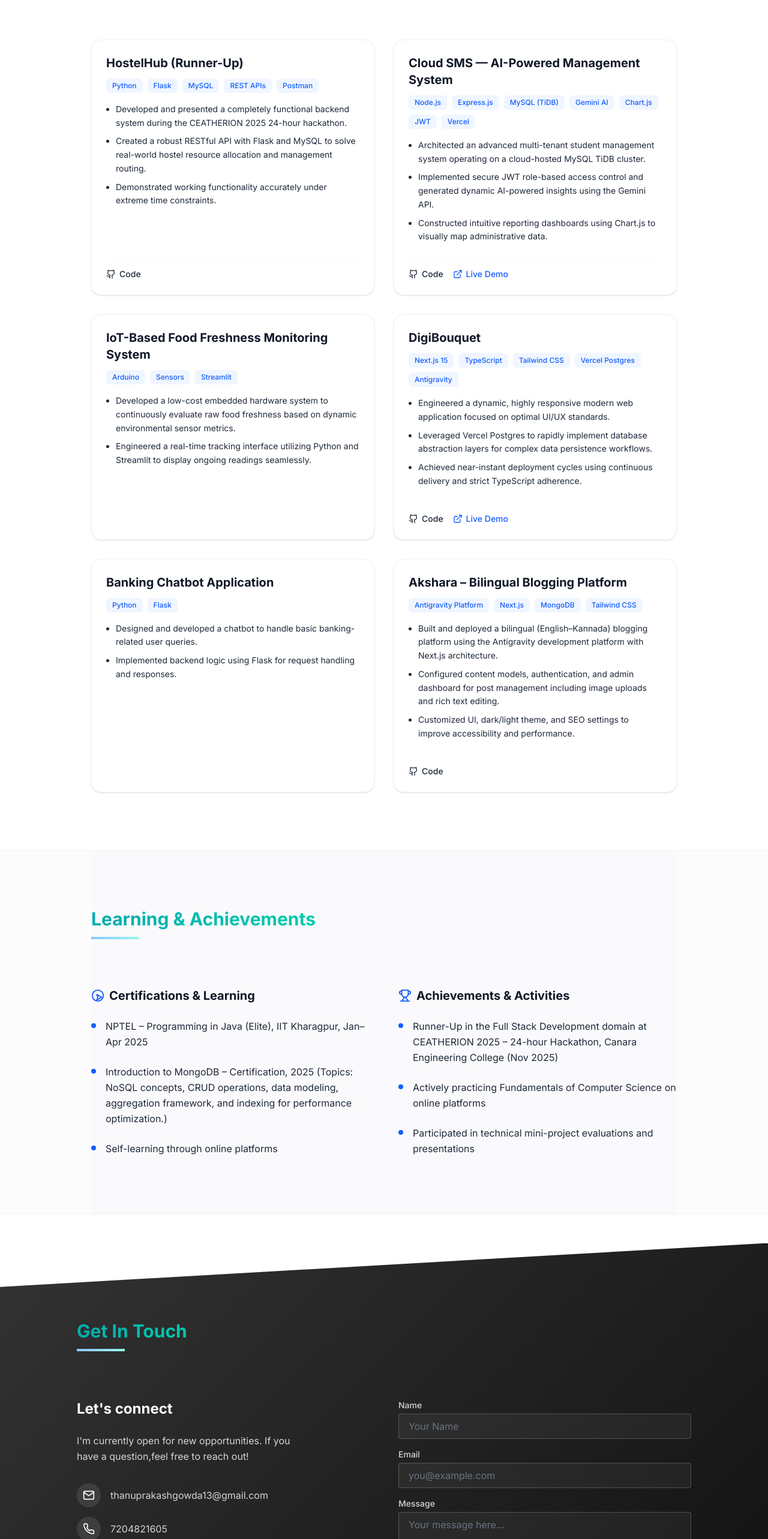
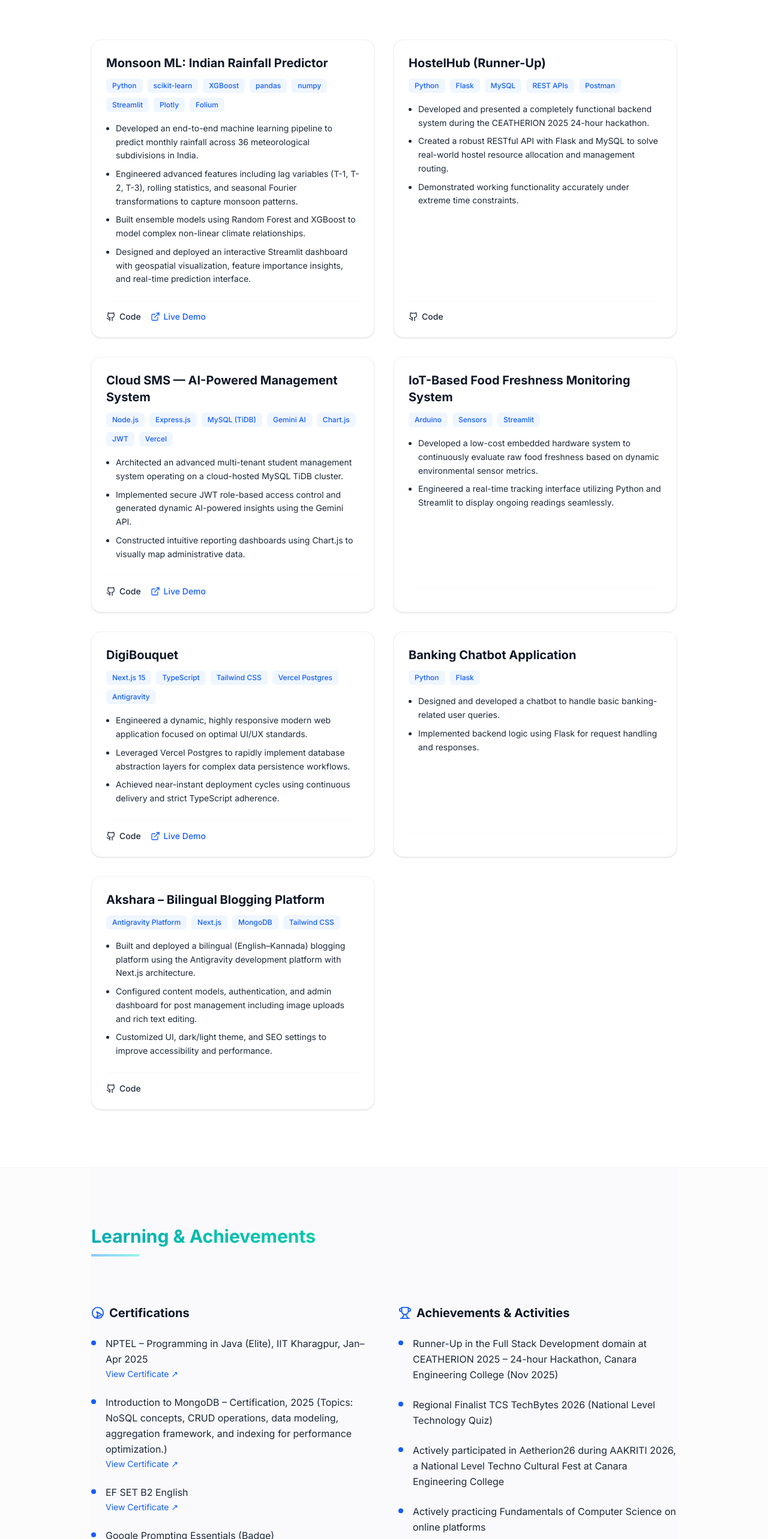
Before and after one commit to Thanuprakashgowda/PersonalPortfolio, a Next.js app: page / in a window 1280 px wide. Shown: the part 3425-5991 px from the top of the page at 60% size. Built offline with nearby package versions, Linux system fonts and the light colour scheme.

Commit message:
Update portfolio components and project data

```diff
--- a/src/components/sections/CertificationsSection.tsx
+++ b/src/components/sections/CertificationsSection.tsx
@@ -12,20 +12,27 @@ export default function CertificationsSection() {
         <div>
           <h3 className="text-xl font-bold text-gray-900 mb-6 flex items-center gap-2">
             <svg xmlns="http://www.w3.org/2000/svg" width="22" height="22" className="text-blue-600" viewBox="0 0 24 24" fill="none" stroke="currentColor" strokeWidth="2" strokeLinecap="round" strokeLinejoin="round"><path d="M12 15l-2 5l9-5l-9-5l2 5z"></path><circle cx="12" cy="12" r="10"></circle></svg>
-            Certifications & Learning
+            Certifications
           </h3>
           <ul className="space-y-6">
             {certifications.map((cert, index) => (
               <li key={index} className="flex gap-4 items-start">
                 <span className="w-2 h-2 rounded-full bg-blue-600 mt-2 flex-shrink-0"></span>
-                <span className="text-gray-800 leading-relaxed">{cert}</span>
+                <span className="text-gray-800 leading-relaxed flex flex-col">
+                  <span>{cert.name}</span>
+                  {cert.link && (
+                    <a href={cert.link} target="_blank" rel="noopener noreferrer" className="text-blue-600 hover:text-blue-800 text-sm hover:underline mt-0.5">
+                      View Certificate ↗
+                    </a>
+                  )}
+                </span>
               </li>
             ))}
           </ul>
         </div>
 
         <div>
-           <h3 className="text-xl font-bold text-gray-900 mb-6 flex items-center gap-2">
+          <h3 className="text-xl font-bold text-gray-900 mb-6 flex items-center gap-2">
             <svg xmlns="http://www.w3.org/2000/svg" width="22" height="22" className="text-blue-600" viewBox="0 0 24 24" fill="none" stroke="currentColor" strokeWidth="2" strokeLinecap="round" strokeLinejoin="round"><path d="M6 9H4.5a2.5 2.5 0 0 1 0-5H6"></path><path d="M18 9h1.5a2.5 2.5 0 0 0 0-5H18"></path><path d="M4 22h16"></path><path d="M10 14.66V17c0 .55-.47.98-.97 1.21C7.85 18.75 7 20.24 7 22"></path><path d="M14 14.66V17c0 .55.47.98.97 1.21C16.15 18.75 17 20.24 17 22"></path><path d="M18 2H6v7a6 6 0 0 0 12 0V2Z"></path></svg>
             Achievements & Activities
           </h3>
--- a/src/components/sections/ContactSection.tsx
+++ b/src/components/sections/ContactSection.tsx
@@ -13,9 +13,9 @@ export default function ContactSection() {
 
         <div className="grid md:grid-cols-2 gap-12 mt-12">
           <div>
-            <h3 className="text-2xl font-bold text-white mb-6">Let's connect</h3>
+            <h3 className="text-2xl font-bold text-white mb-6">Let&apos;s connect</h3>
             <p className="text-gray-300 mb-8 max-w-sm leading-relaxed">
-              I'm currently open for new opportunities. If you have a question,feel free to reach out!
+              I&apos;m currently open for new opportunities. If you have a question,feel free to reach out!
             </p>
 
           <div className="space-y-4">
--- a/src/components/sections/HeroSection.tsx
+++ b/src/components/sections/HeroSection.tsx
@@ -17,7 +17,7 @@ export default function HeroSection() {
           </h2>
 
           <p className="text-lg text-white/80 leading-relaxed max-w-xl md:max-w-2xl mt-8 whitespace-pre-line">
-            I'm an <strong>{role}</strong>. <br /><br />
+            I&apos;m an <strong>{role}</strong>. <br /><br />
             {objective}
           </p>
 
--- a/src/data/portfolio.ts
+++ b/src/data/portfolio.ts
@@ -11,7 +11,7 @@ export const portfolioData = {
     github: "github.com/Thanuprakashgowda",
     role: "Information Science & Technology Student",
     objective: "Information Science and Technology engineering student with a growing interest in full stack development and data analytics. Seeking opportunities to apply programming fundamentals, deployment practices, and analytical thinking while continuously learning and building applications on vibe coding platforms.",
-    resumeUrl: "https://drive.google.com/file/d/1F_V3tamNhjRioOeG1thKeUfDp1jeZDre/view?usp=sharing"
+    resumeUrl: "https://drive.google.com/file/d/1veYg97Qel5x-lpKULWxcjnWUOz4ycG9H/view?usp=sharing"
   },
   education: [
     {
@@ -57,6 +57,18 @@ export const portfolioData = {
   ],
   projects: [
     {
+      title: "Monsoon ML: Indian Rainfall Predictor",
+      technologies: ["Python", "scikit-learn", "XGBoost", "pandas", "numpy", "Streamlit", "Plotly", "Folium"],
+      description: [
+        "Developed an end-to-end machine learning pipeline to predict monthly rainfall across 36 meteorological subdivisions in India.",
+        "Engineered advanced features including lag variables (T-1, T-2, T-3), rolling statistics, and seasonal Fourier transformations to capture monsoon patterns.",
+        "Built ensemble models using Random Forest and XGBoost to model complex non-linear climate relationships.",
+        "Designed and deployed an interactive Streamlit dashboard with geospatial visualization, feature importance insights, and real-time prediction interface."
+      ],
+      githubLink: "https://github.com/Thanuprakashgowda/monsoon-ml",
+      demoLink: "https://monsoonprediction.streamlit.app/"
+    },
+    {
       title: "HostelHub (Runner-Up)",
       technologies: ["Python", "Flask", "MySQL", "REST APIs", "Postman"],
       description: [
@@ -76,7 +88,7 @@ export const portfolioData = {
         "Constructed intuitive reporting dashboards using Chart.js to visually map administrative data."
       ],
       githubLink: "https://github.com/Thanuprakashgowda/Cloud-management-system", // Placeholder
-      demoLink: "https://cloud-management-system-black.vercel.app/" // Placeholder
+      demoLink: "https://cloudmanagementsystem.vercel.app/" // Placeholder
     },
     {
       title: "IoT-Based Food Freshness Monitoring System",
@@ -95,7 +107,7 @@ export const portfolioData = {
         "Achieved near-instant deployment cycles using continuous delivery and strict TypeScript adherence."
       ],
       githubLink: "https://github.com/Thanuprakashgowda/digibouquet", // Placeholder
-      demoLink: "https://digibouquet-tau.vercel.app/" // Placeholder
+      demoLink: "https://pocketpetals.vercel.app/" // Placeholder
     },
     {
       title: "Banking Chatbot Application",
@@ -118,12 +130,27 @@ export const portfolioData = {
     }
   ],
   certifications: [
-    "NPTEL – Programming in Java (Elite), IIT Kharagpur, Jan–Apr 2025",
-    "Introduction to MongoDB – Certification, 2025 (Topics: NoSQL concepts, CRUD operations, data modeling, aggregation framework, and indexing for performance optimization.)",
-    "Self-learning through online platforms"
+    {
+      name: "NPTEL – Programming in Java (Elite), IIT Kharagpur, Jan–Apr 2025",
+      link: "https://drive.google.com/file/d/19pnkPL7RK0aZlmA85zqO_nn__sNagkgK/view"
+    },
+    {
+      name: "Introduction to MongoDB – Certification, 2025 (Topics: NoSQL concepts, CRUD operations, data modeling, aggregation framework, and indexing for performance optimization.)",
+      link: "https://learn.mongodb.com/c/Fw-wdPbHTOSrwassuwPbSw"
+    },
+    {
+      name: "EF SET B2 English",
+      link: "https://cert.efset.org/DnMbX2"
+    },
+    {
+      name: "Google Prompting Essentials (Badge)",
+      link: "https://www.credly.com/badges/e88688bd-c62a-4e5b-ab17-8e2504c45d4d/linked_in_profile"
+    },
   ],
   achievements: [
     "Runner-Up in the Full Stack Development domain at CEATHERION 2025 – 24-hour Hackathon, Canara Engineering College (Nov 2025)",
+    "Regional Finalist TCS TechBytes 2026 (National Level Technology Quiz)",
+    "Actively participated in Aetherion26 during AAKRITI 2026, a National Level Techno Cultural Fest at Canara Engineering College ",
     "Actively practicing Fundamentals of Computer Science on online platforms",
     "Participated in technical mini-project evaluations and presentations"
   ],
```
